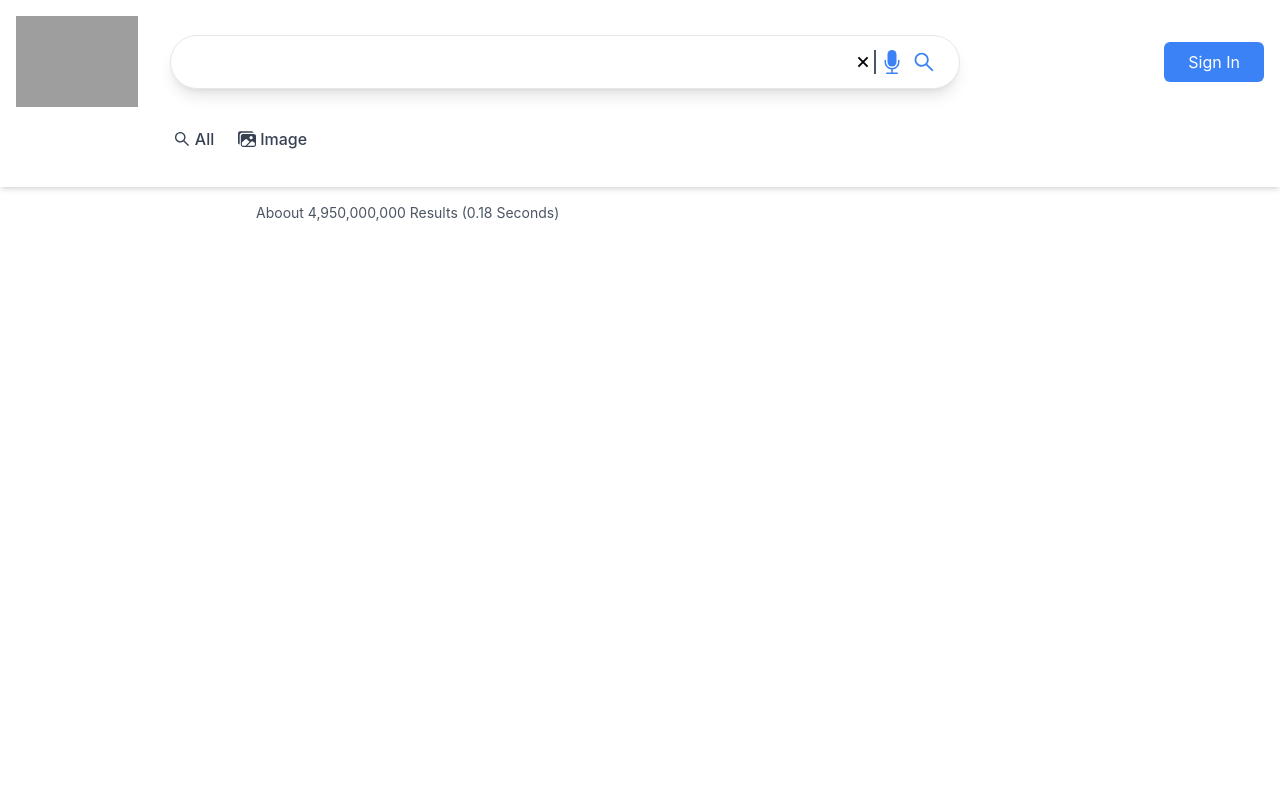
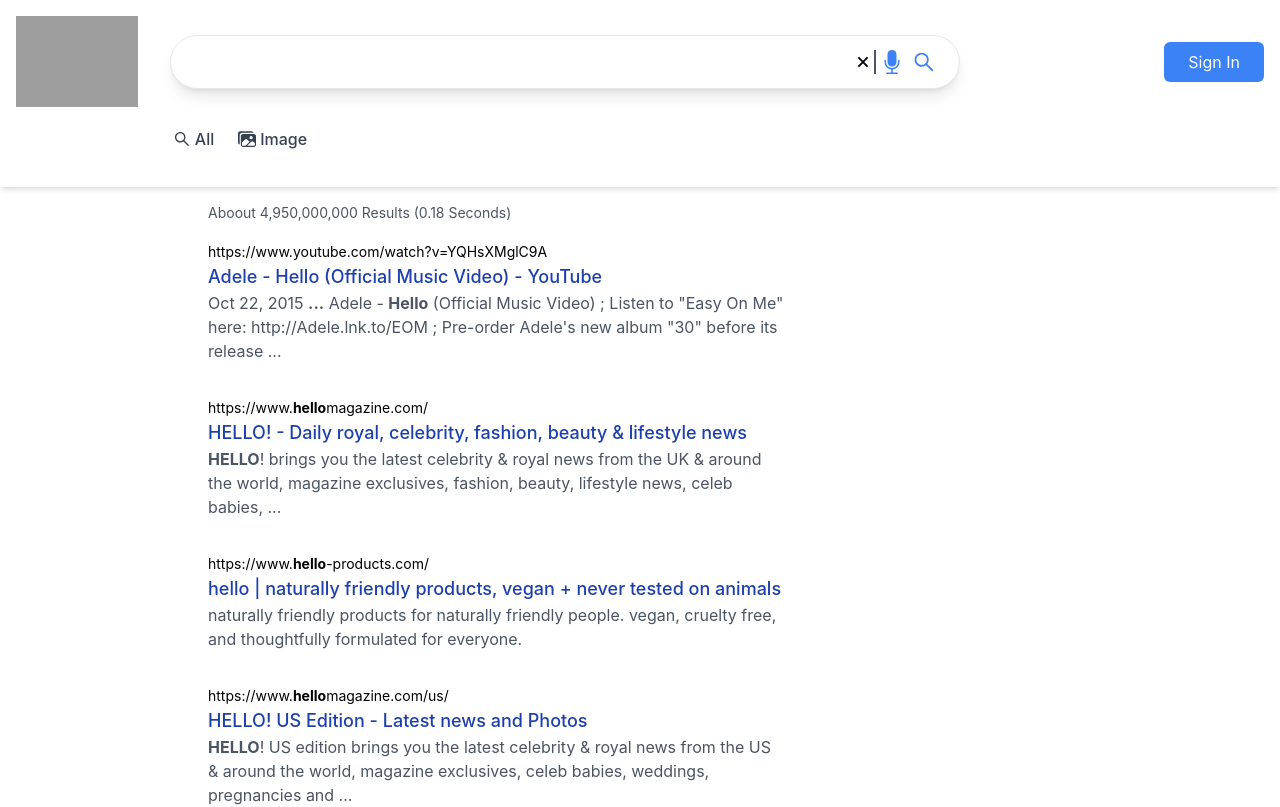
Before and after one commit to MoSalah07/google-clone, a Next.js app: page /search in a window 1280 px wide. Shown: the top 807 px of the page. Built offline with nearby package versions, Linux system fonts and the light colour scheme; no server answers; grey boxes are pictures that could not be loaded.

Commit message:
create search google

```diff
--- /dev/null
+++ b/components/search/ItemSearch.jsx
@@ -0,0 +1,37 @@
+import React from "react";
+import parse from "html-react-parser";
+import Link from "next/link";
+
+function ItemSearch({
+  result: {
+    link,
+    htmlSnippet,
+    displayLink,
+    title,
+    htmlFormattedUrl,
+    kind,
+    snippe,
+  },
+  result,
+}) {
+  //   console.log(htmlFormattedUrl);
+  return (
+    <>
+      <div className="max-w-xl mb-8 ">
+        <div className="group">
+          <Link href={`${link}`} legacyBehavior>
+            <a className=" text-sm truncate">{parse(htmlFormattedUrl)}</a>
+          </Link>
+          <Link href={`${link}`} legacyBehavior>
+            <a className=" group-hover:underline">
+              <h2 className=" truncate text-lg font-medium text-blue-800 decoration-blue-800">{title}</h2>
+            </a>
+          </Link>
+        </div>
+        <p className=" text-gray-600">{parse(htmlSnippet)}</p>
+      </div>
+    </>
+  );
+}
+
+export default ItemSearch;
--- a/components/search/SearchResult.jsx
+++ b/components/search/SearchResult.jsx
@@ -1,17 +1,19 @@
 import React from "react";
 import Container from "../layout/Container";
+import ItemSearch from "./ItemSearch";
 
-function SearchResult({
-  searchInformation: {
-    formattedSearchTime,
-    formattedTotalResults,
-    searchTime,
-    totalResults,
-  },
-}) {
+function SearchResult({ results }) {
   return (
-    <div className=" w-full mx-auto px-3 sm:pl-[5%] md:pl-[14%] lg:pl-32 my-4">
-          <p className="md:pl-32 capitalize text-gray-600 text-sm font-normal">aboout {formattedTotalResults} results ({ formattedSearchTime} seconds)</p>
+    <div className="   w-full mx-auto px-3 sm:pl-[5%] md:pl-32  lg:pl-52 ">
+      <p className="capitalize text-gray-600 text-sm font-normal my-4">
+        aboout {results && results.searchInformation.formattedTotalResults}{" "}
+        results ({results && results.searchInformation.formattedSearchTime}{" "}
+        seconds)
+      </p>
+      {results &&
+        results.items.map((result) => (
+          <ItemSearch key={result.link} result={result} />
+        ))}
     </div>
   );
 }
--- a/package.json
+++ b/package.json
@@ -12,6 +12,7 @@
     "@heroicons/react": "^2.0.14",
     "axios": "^1.3.2",
     "heroicons": "^2.0.14",
+    "html-react-parser": "^3.0.8",
     "next": "13.1.6",
     "next-auth": "^4.19.2",
     "react": "18.2.0",
--- a/pages/search/index.js
+++ b/pages/search/index.js
@@ -6,7 +6,7 @@
 import { useRouter } from "next/router";
 import SearchResult from '../../components/search/SearchResult'
 
-function Search({ results, results:{searchInformation} }) {
+function Search({ results }) {
 
   const router = useRouter();
   return (
@@ -16,7 +16,7 @@
       </Head>
       <main className="min-h-[100vh]">
         <HeaderSearch />
-        <SearchResult searchInformation={searchInformation} />
+        <SearchResult results={results} />
       </main>
     </>
   );
```
Also changed, not shown: 1 other file (tests, documents, lock files or other folders).
